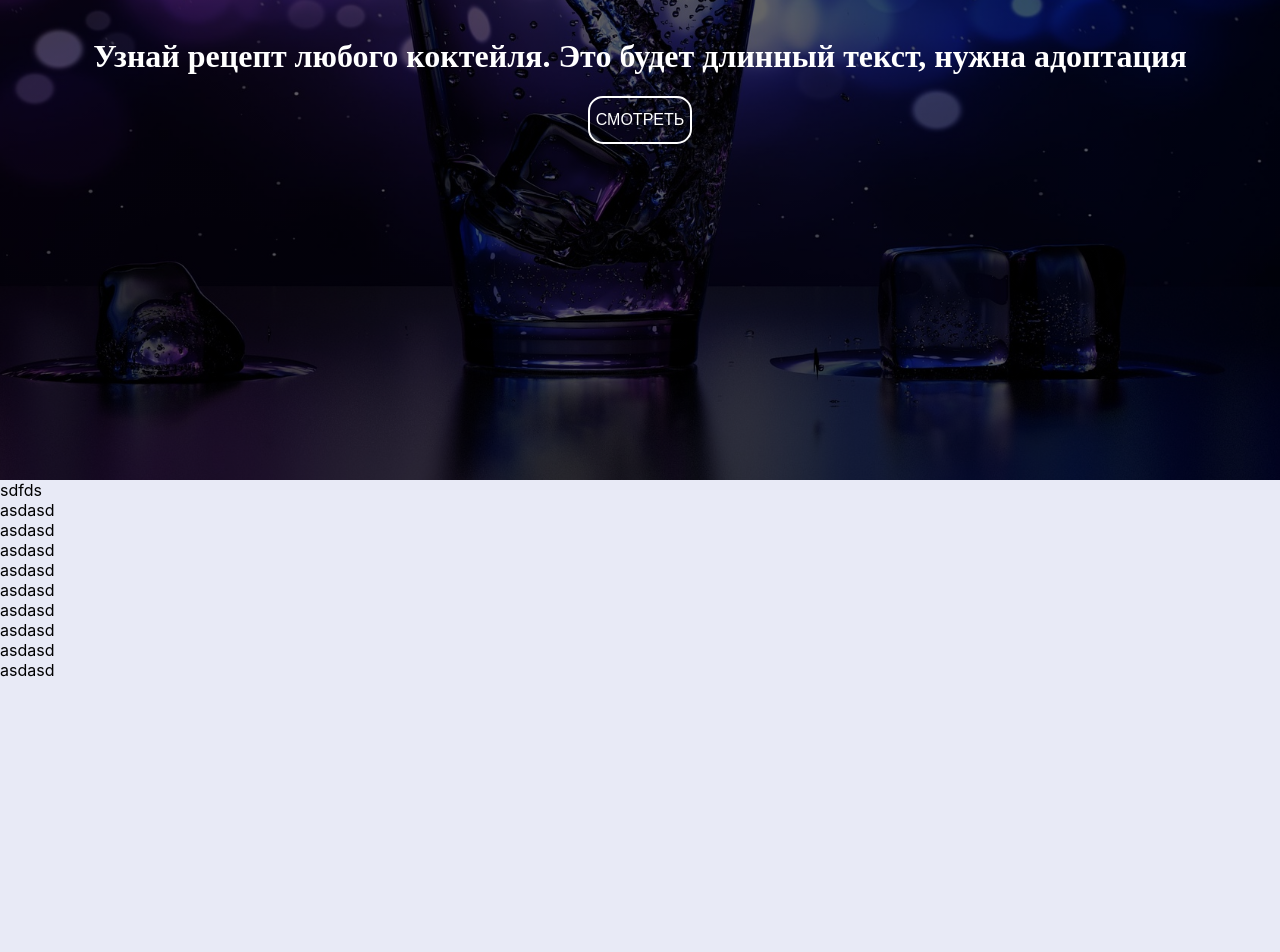
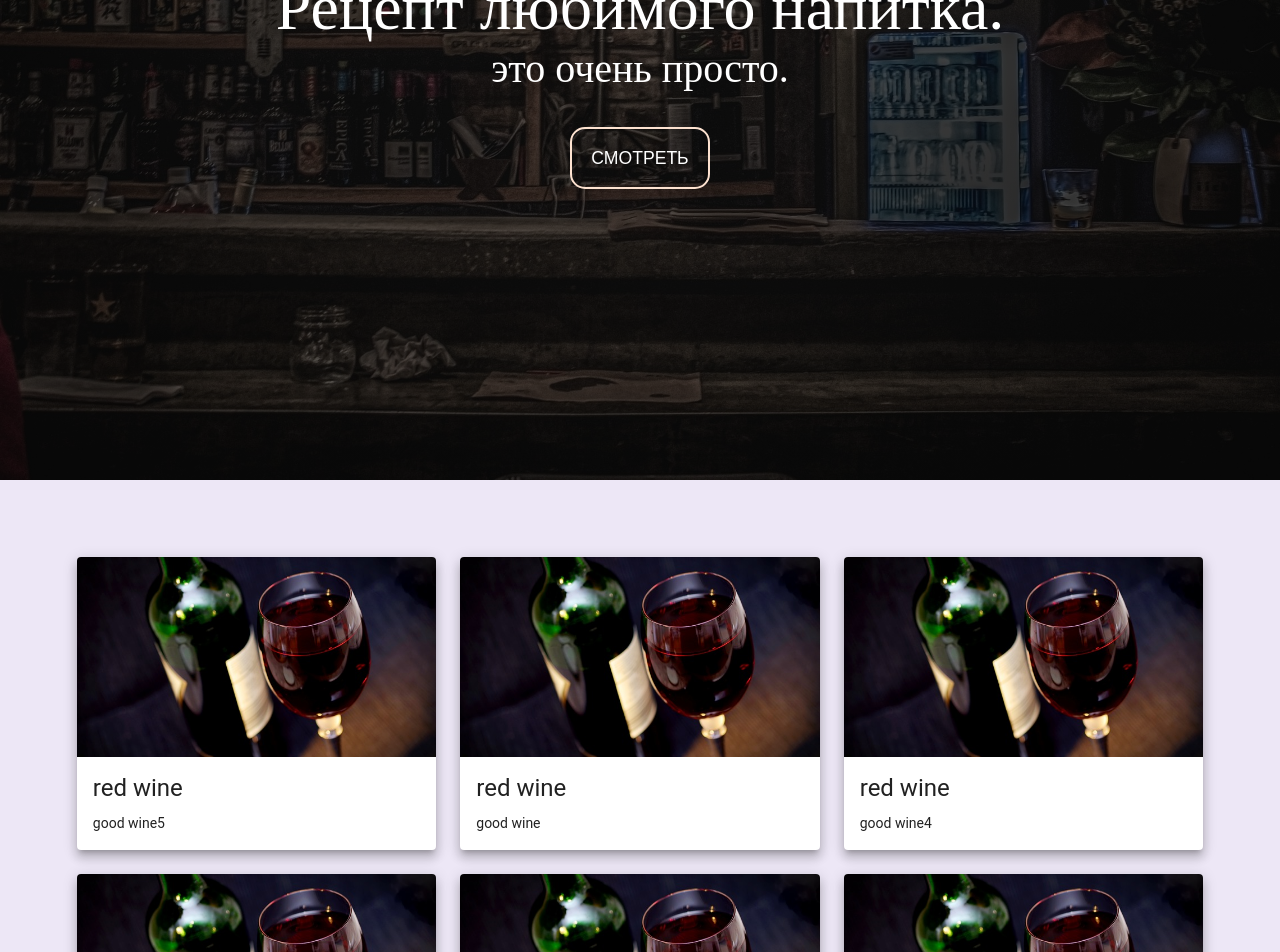
Before and after one commit to AndreyGorbachev97/blog, a React (Create React App) app: page / in a window 1280 px wide. Shown: the part 320-1272 px from the top of the page. Built offline with nearby package versions, Linux system fonts and the light colour scheme; what webfontloader would draw is missing.

Commit message:
добавлены карточки

```diff
--- a/src/App.css
+++ b/src/App.css
@@ -1,15 +1,15 @@
 .App {
-  text-align: center;
+  background-color: #ede7f6
 }
 
 .header {
   position: absolute;
-  background-color: rgba(4, 51, 114, 0.623);
+  background-color: rgba(24, 17, 66, 0.705);
 }
 .face-image {
   height: 100vh; /* Высота блока */
   background:linear-gradient( rgba(0, 0, 0, 0.6),
-  rgba(0, 0, 0, 0.6) ), url(components/Body/img/drink.jpg) 100% 100% no-repeat fixed; /* Добавляем фон */
+  rgba(0, 0, 0, 0.6) ), url(components/Body/img/bar.jpg) 100% 100% no-repeat fixed; /* Добавляем фон */
   background-size: cover; /* Масштабируем фон */
 }
 
@@ -19,7 +19,7 @@
 }
 
 .Base-text {
-  font-family: 'Lobster', cursive;
+  font-family: 'Amatic SC', cursive;
   height: 100vh;
   display: flex;
   justify-content: center;
@@ -29,14 +29,17 @@
 }
 
 .Base-button {
-  height: 3em;
+  margin-top: 2em;
+  height: 3.5em;
+  width: 8em;
   background-color: #ffffff00;
   border-color: none;
-  border: 2px solid white;
+  border: 0.15em solid rgb(253, 226, 208);
   border-radius: 15px;
-  font-size: 1em;
+  font-size: 1.1em;
   color: white;
   text-decoration: none;
+  font-family: 'Montserrat', sans-serif;
 
   outline: none;
 
@@ -44,13 +47,13 @@
 }
 
 .Base-button:hover {
-  background: rgba(3, 26, 75, 0.308);
+  background: rgba(75, 14, 3, 0.25);
   border-color: #ffffffc9;
   transform: scale(1.05);
 }
 
 .Base-button:active {
-  background: rgba(3, 26, 75, 0.308);
+  background: rgba(75, 14, 3, 0.25);
   border-color: #ffffffc9;
   transform: scale(1);
 }
--- a/src/App.js
+++ b/src/App.js
@@ -25,7 +25,7 @@ class App extends Component {
   render() {
 
     return (
-      <div /*className="App"*/>
+      <div className="App">
 
         <FaceBlock />
         <ListCards ref={(section) => { this.cards = section; }} />
--- a/src/components/Body/BaseTextHeader.jsx
+++ b/src/components/Body/BaseTextHeader.jsx
@@ -12,7 +12,8 @@ class BaseTextHeader extends React.Component {
             <Fragment>
                 <Header />
                 <div className="Base-text">
-                    <h1>Узнай рецепт любого коктейля. Это будет длинный текст, нужна адоптация</h1>
+                    <span style={{maxWidth: '80%', fontSize: '4em'}}>Рецепт любимого напитка.</span>
+                    <span style={{maxWidth: '80%', fontSize: '2.5em'}}>это очень просто.</span>
                     <button className='Base-button' onFocus={()=>  this.props.scrollToCards({scroll: 0})}
                      onClick={() => this.props.scrollToCards({scroll: 1})}>
                         Смотреть
--- a/src/components/Body/ListCards.jsx
+++ b/src/components/Body/ListCards.jsx
@@ -1,24 +1,88 @@
 import React, { Fragment } from 'react';
-import scrollToComponent from 'react-scroll-to-component';
-import {connect} from 'react-redux';
+import { connect } from 'react-redux';
+import Grid from '@material-ui/core/Grid';
+import Paper from '@material-ui/core/Paper';
+import Card from '@material-ui/core/Card';
+import CardActionArea from '@material-ui/core/CardActionArea';
+import CardActions from '@material-ui/core/CardActions';
+import CardContent from '@material-ui/core/CardContent';
+import CardMedia from '@material-ui/core/CardMedia';
+import Typography from '@material-ui/core/Typography';
 
-class ListCards extends React.Component{
+class ListCards extends React.Component {
 
-    render(){
+    render() {
+        let wine = [
+            {
+                name: 'red wine',
+                color_wine: 'red',
+                price: '1000',
+                text: 'good wine5'
+            },
+            {
+                name: 'red wine',
+                color_wine: 'red',
+                price: '1000',
+                text: 'good wine'
+            },
+            {
+                name: 'red wine',
+                color_wine: 'red',
+                price: '1000',
+                text: 'good wine4'
+            },
+            {
+                name: 'red wine',
+                color_wine: 'red',
+                price: '1000',
+                text: 'good wine3'
+            },
+            {
+                name: 'red wine',
+                color_wine: 'red',
+                price: '1000',
+                text: 'good wine2'
+            },
+            {
+                name: 'red wine',
+                color_wine: 'red',
+                price: '1000',
+                text: 'good wine1'
+            },
+        ]
         console.log(this.props.drinks)
-        return(
+        return (
             <Fragment>
-                <div className='list-cards'>
-                    sdfds
-                    <div>asdasd</div>
-                    <div>asdasd</div>
-                    <div>asdasd</div>
-                    <div>asdasd</div>
-                    <div>asdasd</div>
-                    <div>asdasd</div>
-                    <div>asdasd</div>
-                    <div>asdasd</div>
-                    <div>asdasd</div>
+                <div style={{ padding: '6%' }}>
+                    <Grid container spacing={24}>
+                        {wine.map(w => {
+                            return (
+                                <Grid item xs={12} sm={4} key={w.text}>
+                                    <Card style={{minHeight: '200px'}} raised>
+                                        <CardActionArea>
+                                            <CardMedia
+                                                style={{objectFit: 'cover'}}
+                                                component="img"
+                                                //className={classes.media}
+                                                height='200'
+                                                image='/Wine.jpg'
+                                                title="Contemplative Reptile"
+                                            />
+                                            <CardContent>
+                                                <Typography gutterBottom variant="h5" component="h2">
+                                                    {w.name}
+                                                </Typography>
+                                                <Typography component="p">
+                                                    {w.text}
+                                                </Typography>
+                                            </CardContent>
+                                        </CardActionArea>
+                                    </Card>
+                                </Grid>
+                            );
+                        })}
+
+                    </Grid>
                 </div>
             </Fragment>
         )
--- a/src/components/Heder/Header.jsx
+++ b/src/components/Heder/Header.jsx
@@ -13,7 +13,7 @@ function ButtonAppBar(props) {
   const { classes } = props;
   return (
     <div className={classes.root}>
-      <AppBar position="absolute" style={{backgroundColor: 'rgba(4, 51, 114, 0.75)'}}>
+      <AppBar position="absolute" style={{backgroundColor: 'rgba(24, 17, 66, 0.6)'}}>
         <Toolbar >
             <div>blog</div>
         </Toolbar>
--- a/src/index.js
+++ b/src/index.js
@@ -12,7 +12,8 @@ import devToolsEnhancer from 'remote-redux-devtools';
 
 WebFont.load({
     google: {
-        families: ['Lobster', 'cursive']
+        families: ['Pacifico', 'cursive','Amatic SC',
+        'Montserrat', 'sans-serif']
     }
 });
 
--- /dev/null
+++ b/src/tr.js
@@ -0,0 +1,4 @@
+let reg = /[A-Z]/g
+
+
+console.log("Patrick Feenan".match(/\b(\w)/g).join('.'))
```
Also changed, not shown: public/Wine.jpg (added), src/components/Body/img/bar.jpg (added).
